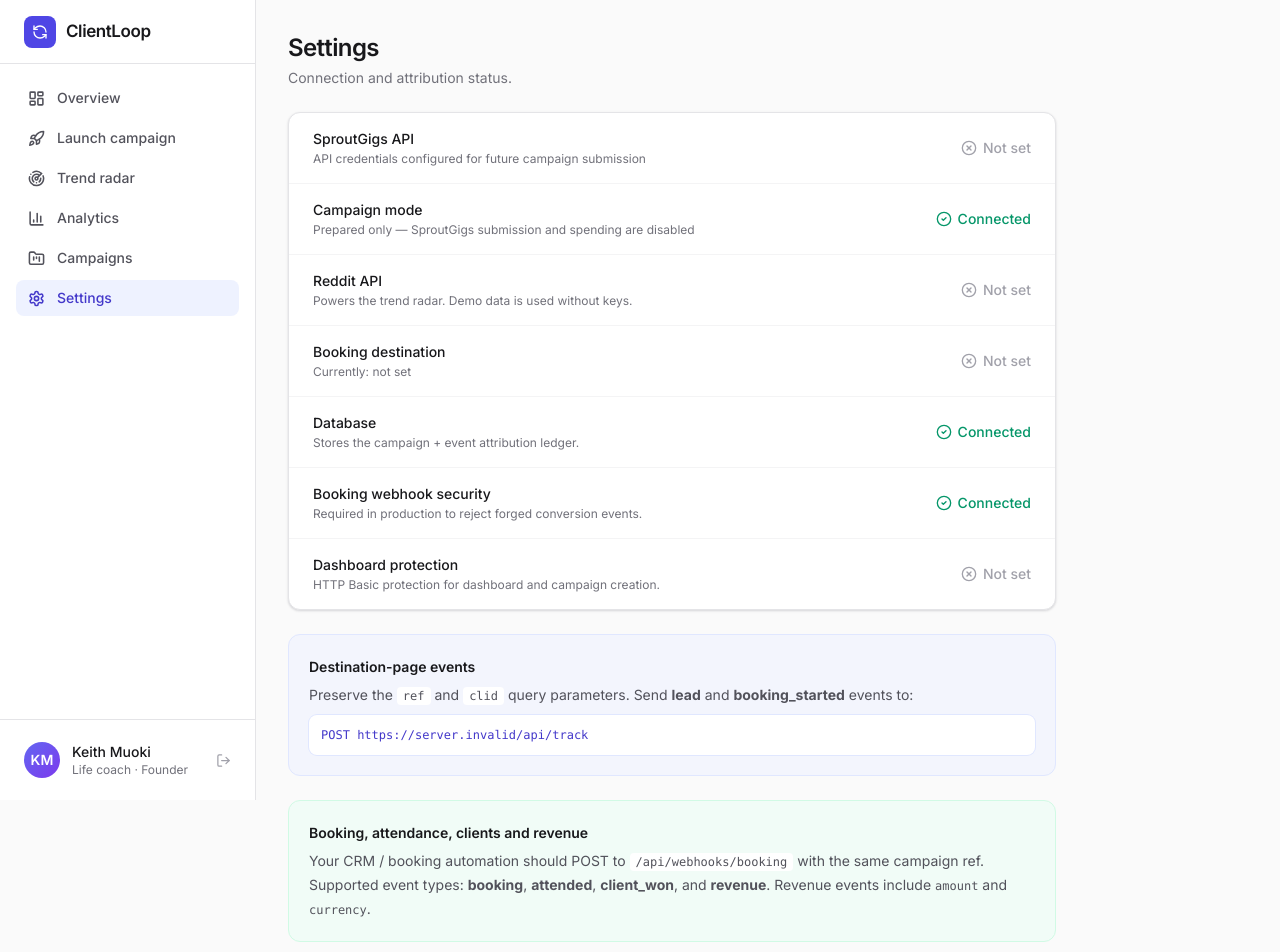
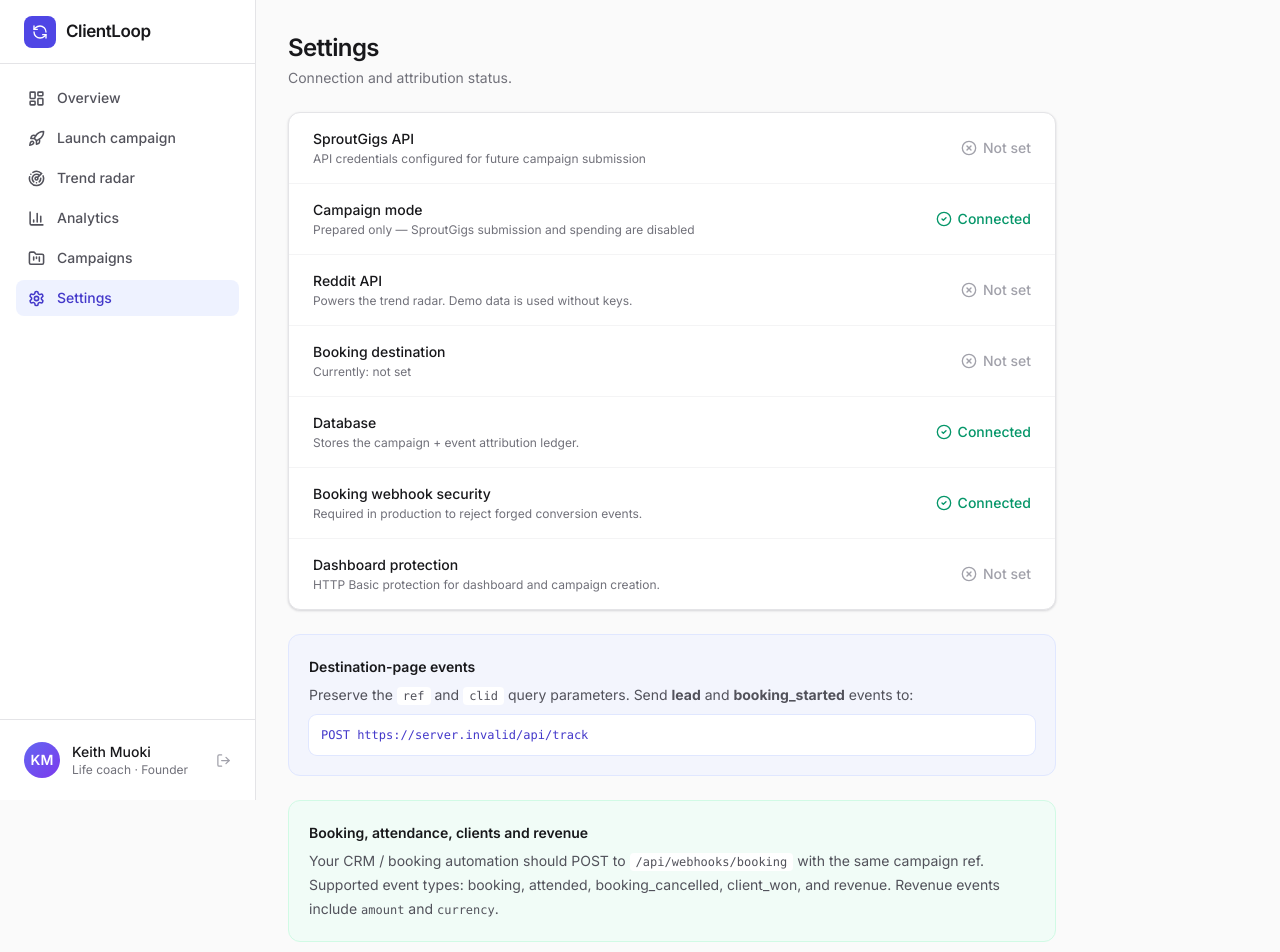
Before and after one commit to kujuaprojects/clientloop, a Next.js app: page /dashboard/settings in a window 1280 px wide. Shown: the top 952 px of the page. Built offline with nearby package versions, Linux system fonts and the light colour scheme; no server answers.

Commit message:
Document booking cancelled event

```diff
--- a/src/app/dashboard/settings/page.tsx
+++ b/src/app/dashboard/settings/page.tsx
@@ -35,7 +35,7 @@ export default function SettingsPage() {
 
       <div className="rounded-xl border border-emerald-100 bg-emerald-50/60 p-5 text-sm leading-6 text-zinc-600">
         <p className="font-semibold text-zinc-900">Booking, attendance, clients and revenue</p>
-        <p className="mt-1">Your CRM / booking automation should POST to <code className="rounded bg-white px-1.5 py-0.5 font-mono text-xs">/api/webhooks/booking</code> with the same campaign ref. Supported event types: <b>booking</b>, <b>attended</b>, <b>client_won</b>, and <b>revenue</b>. Revenue events include <code className="font-mono text-xs">amount</code> and <code className="font-mono text-xs">currency</code>.</p>
+        <p className="mt-1">Your CRM / booking automation should POST to <code className="rounded bg-white px-1.5 py-0.5 font-mono text-xs">/api/webhooks/booking</code> with the same campaign ref. Supported event types: booking, attended, booking_cancelled, client_won, and revenue. Revenue events include <code className="font-mono text-xs">amount</code> and <code className="font-mono text-xs">currency</code>.</p>
       </div>
     </div>
   );
```
